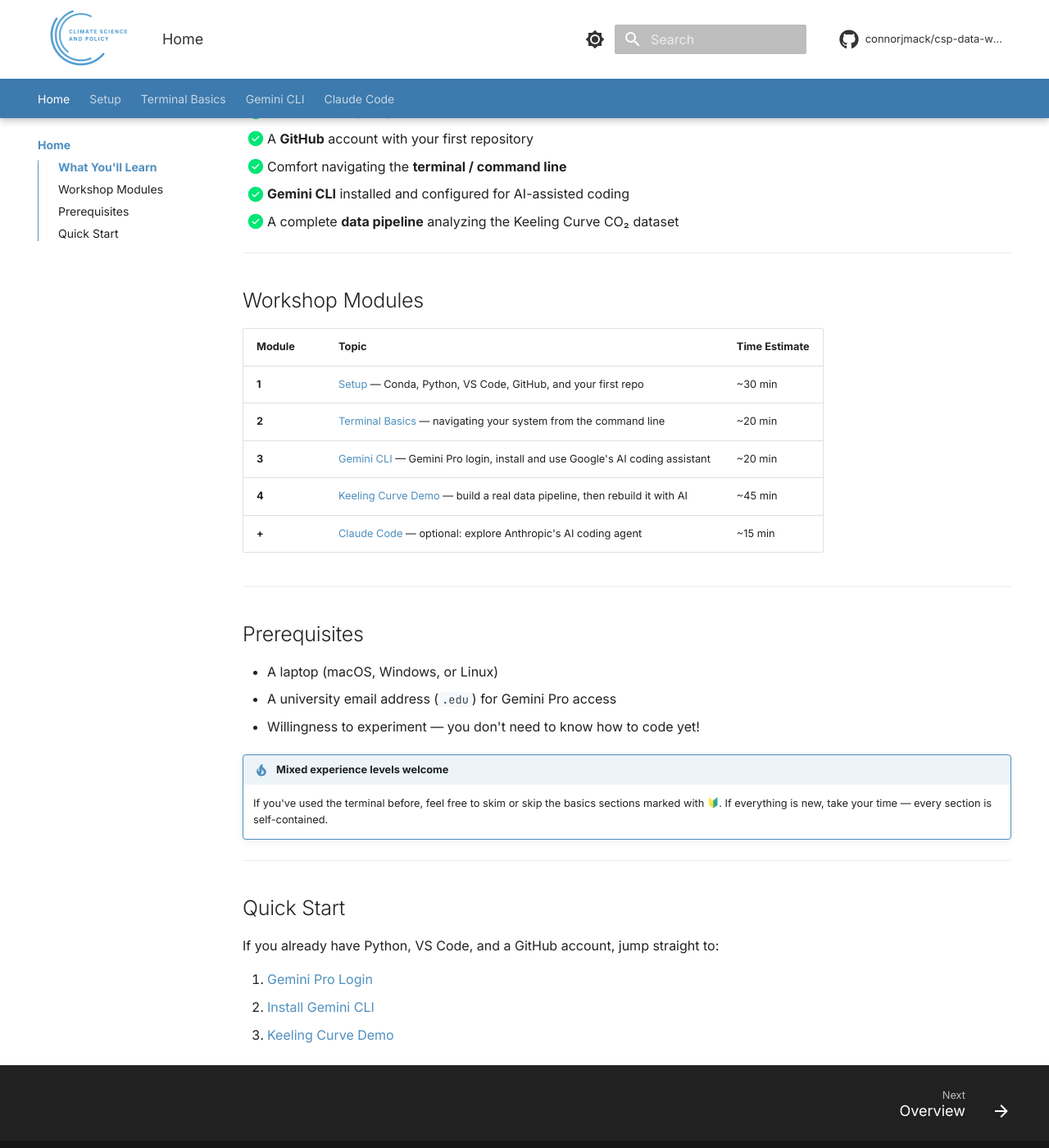
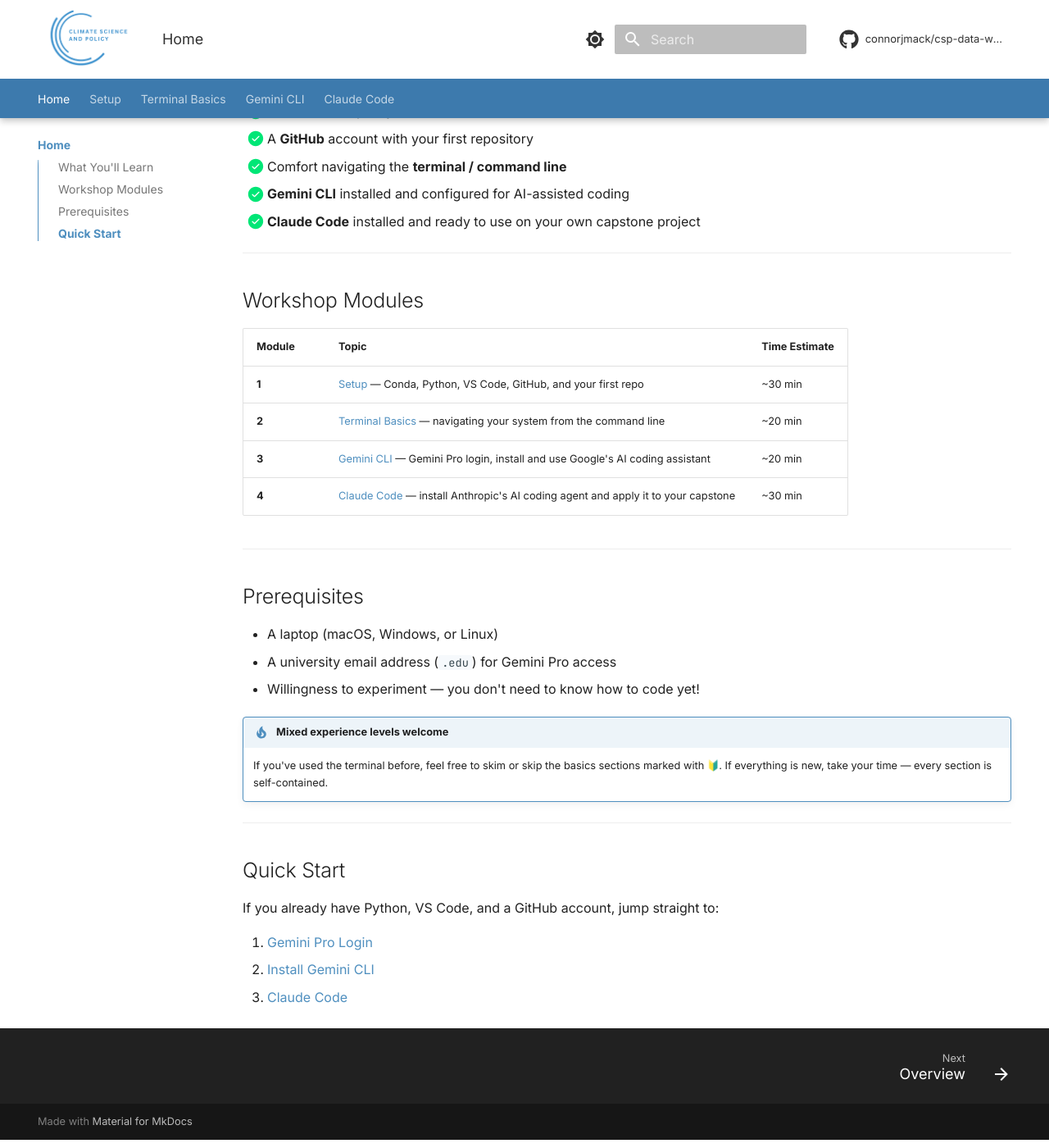
Before and after one commit to connorjmack/csp-data-workshop, an MkDocs documentation site: the page built from docs/index.md, in a window 1280 px wide and 1400 px high, scrolled down 370 px. Shown: the whole window at 82% size. Built offline with MkDocs 1.6.1 and Material for MkDocs 9.7.7, drawn with Linux system fonts in a browser that asks for light colours; emoji names are drawn with the system emoji font; comment, search, counter and statistics services are not loaded.

Commit message:
Quick update

```diff
--- a/docs/index.md
+++ b/docs/index.md
@@ -13,7 +13,7 @@
 - [x] A **GitHub** account with your first repository
 - [x] Comfort navigating the **terminal / command line**
 - [x] **Gemini CLI** installed and configured for AI-assisted coding
-- [x] A complete **data pipeline** analyzing the Keeling Curve CO₂ dataset
+- [x] **Claude Code** installed and ready to use on your own capstone project
 
 ---
 
@@ -24,8 +24,7 @@
 | **1** | [Setup](modules/01-overview.md) — Conda, Python, VS Code, GitHub, and your first repo | ~30 min |
 | **2** | [Terminal Basics](modules/02-terminal-basics.md) — navigating your system from the command line | ~20 min |
 | **3** | [Gemini CLI](modules/01a-gemini-login.md) — Gemini Pro login, install and use Google's AI coding assistant | ~20 min |
-| **4** | [Keeling Curve Demo](modules/04a-keeling-overview.md) — build a real data pipeline, then rebuild it with AI | ~45 min |
-| **+** | [Claude Code](modules/05-claude-code.md) — optional: explore Anthropic's AI coding agent | ~15 min |
+| **4** | [Claude Code](modules/05-claude-code.md) — install Anthropic's AI coding agent and apply it to your capstone | ~30 min |
 
 ---
 
@@ -46,4 +45,4 @@
 
 1. [Gemini Pro Login](modules/01a-gemini-login.md)
 2. [Install Gemini CLI](modules/03a-gemini-cli-install.md)
-3. [Keeling Curve Demo](modules/04a-keeling-overview.md)
+3. [Claude Code](modules/05-claude-code.md)
```
